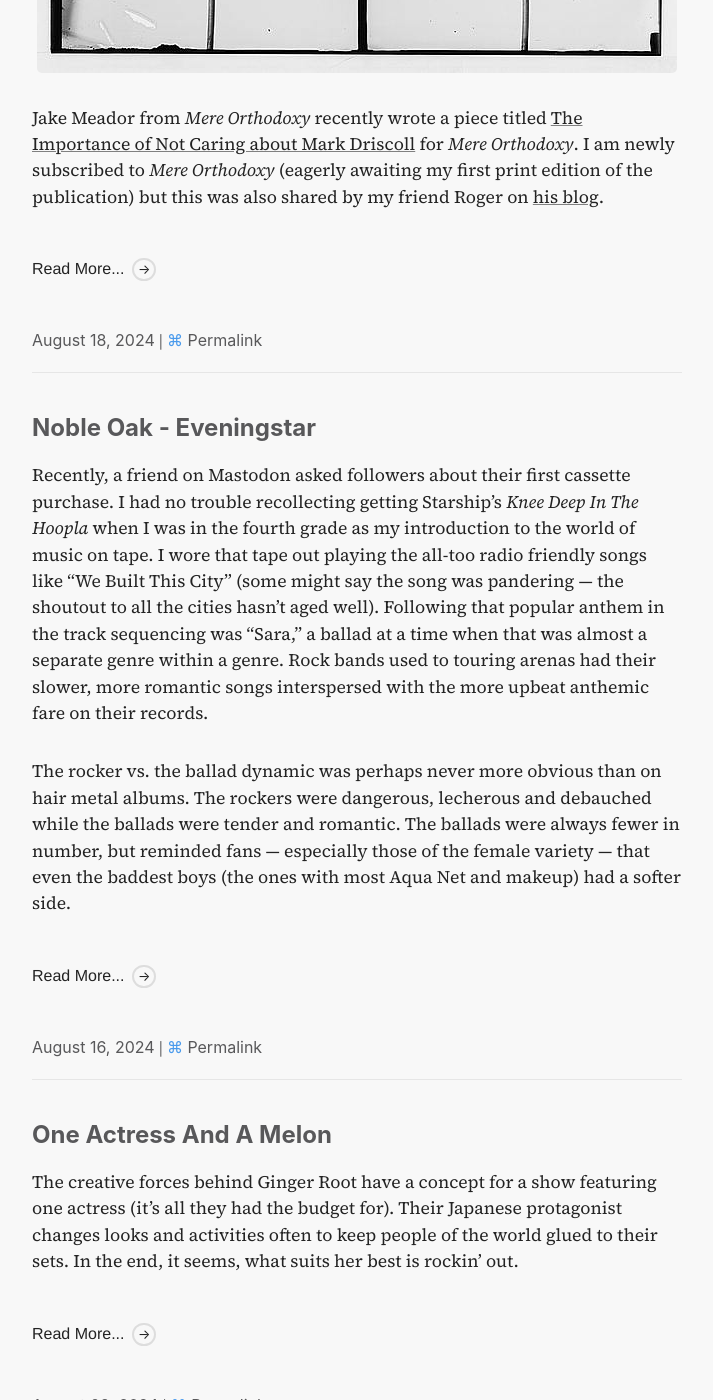
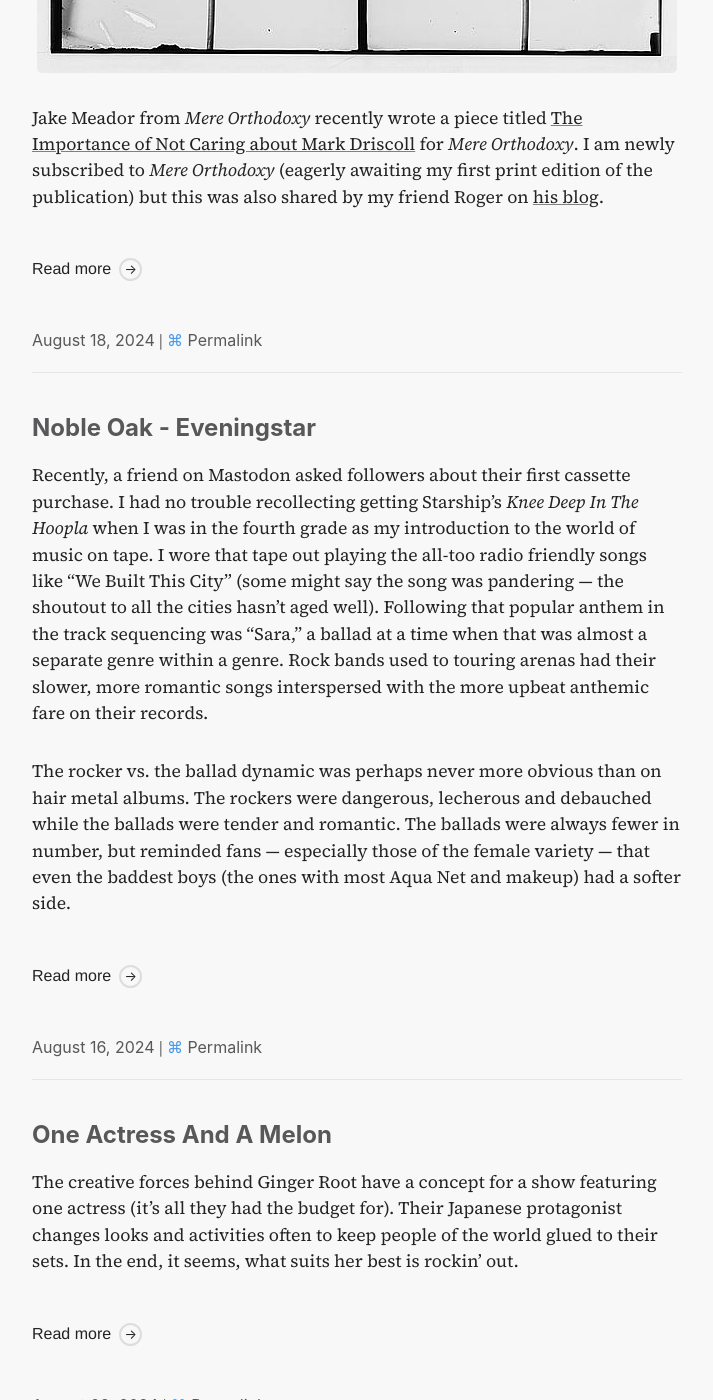
Before and after one commit to frostedechoes/canneddragons, a Jekyll site: the page built from index.md, in a window 1280 px wide and 1400 px high, scrolled down 2992 px. Shown: the whole window, without its empty margins (283-996 px from the left). Built offline with Jekyll 4.4.1, drawn with Linux system fonts in a browser that asks for light colours; nearby versions of some CDN libraries; some of the changed text lies outside the part shown.

Commit message:
fixed read more

```diff
--- a/_layouts/index.html
+++ b/_layouts/index.html
@@ -17,7 +17,7 @@ Title: Canned Dragons
 
 	{{ post.excerpt }}
 	{% if post.excerpt != post.content %}
-	<p><a class="more" href="{{ post.url }}">Read More...</a></p>
+	<p><a class="more" href="{{ post.url }}">Read more</a></p>
   {% endif %}
 
 	<p class="note-date-line"><time datetime="{{ post.date | date: '%Y-%m-%d' }}">{{ post.date | date: "%B %d, %Y" }}</time> | <a href="{{ post.url }}"><span class="accent">⌘</span> Permalink</a></p>
```
